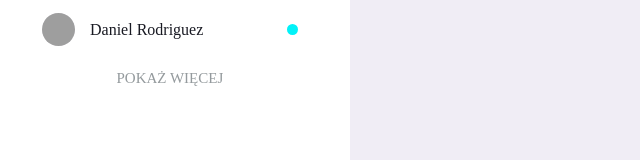
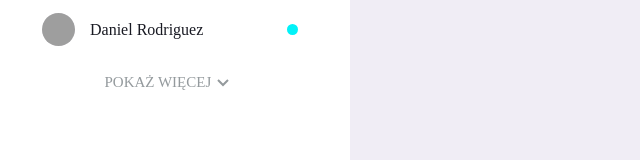
Before and after one commit to Xdellta/SocialMedia, a Vue app: page / in a window 1280 px wide. Shown: the part 556-716 px from the top of the page, without its empty margins (0-640 px from the left). Built offline with nearby package versions, Linux system fonts and the light colour scheme; grey boxes are pictures that could not be loaded; a web font is replaced by a local one.

Commit message:
Preferred color scheme
- Automatic dark/light theme setting system

```diff
--- a/src/App.vue
+++ b/src/App.vue
@@ -27,7 +27,7 @@ import AsideMenu from './components/AsideMenu.vue'
     display: flex;
     align-items: center;
     flex-direction: column;
-    background-color: var(--color-white);
+    background-color: var(--color-background2);
     padding: 35px 30px 0 30px;
   }
 </style>
--- a/src/assets/css/base.scss
+++ b/src/assets/css/base.scss
@@ -1,14 +1,25 @@
 :root {
-  --color-background: #F0EDF5;
+  --color-background1: #F0EDF5;
+  --color-background2: #FFFFFF;
 
-  --color-black: #191A23;
-  --color-white: #FFFFFF;
+  --color-contrast: #191A23;
 
   --color-lightGray: #D0D0D2;
   --color-darkGray: #949A9D;
 
   --color-lightBlue: #02F2F8;
   --color-darkBlue: #083099;
+}
+
+@media (prefers-color-scheme: dark) {
+  :root {
+    --color-background1: #18191A;
+    --color-background2: #242526;
+
+    --color-contrast: white;
+
+    --color-darkBlue: #144ddd;
+  }
 }
 
 *,
@@ -25,7 +36,7 @@ body {
   width: 100vw;
   height: 100vh;
   color: var(--color-black);
-  background: var(--color-background);
+  background: var(--color-background1);
   overflow-x: hidden;
   text-rendering: optimizeLegibility;
   -webkit-font-smoothing: antialiased;
--- a/src/components/AsideMenu.vue
+++ b/src/components/AsideMenu.vue
@@ -1,5 +1,6 @@
 <script>
   import IconSearch from './icons/IconSearch.vue'
+  import IconDownArrow from './icons/IconDownArrow.vue'
 
   import dataGroups from '../assets/data/data-groups.json'
   import dataMe from '../assets/data/data-me.json'
@@ -7,7 +8,8 @@
 
   export default {
     components: {
-      IconSearch
+      IconSearch,
+      IconDownArrow
     },
 
     name: 'MyComponent',
@@ -56,10 +58,6 @@
         this.showMoreFriends = !this.showMoreFriends
       },
 
-      toggleShowMoreFriends() {
-        this.showMoreFriends = !this.showMoreFriends
-      },
-
       filterData(event) {
         const keyword = event.target.value.toLowerCase().trim()
 
@@ -76,8 +74,8 @@
 </script>
 
 <template>
-  <div class="form">
-    <button id="Search-btn"><IconSearch class="IconSearch" /></button>
+  <div class="SearchBox">
+    <div class="box-IconSearch"><IconSearch class="IconSearch" /></div>
     <input type="text" placeholder="Wyszukaj" class="SearchInput" v-on:input="filterData">
   </div>
 
@@ -86,21 +84,22 @@
       <h1 class="title">TWOJE GRUPY:</h1>
 
       <div class="groups__item" v-for="group in myGroups.slice(0, showMoreGroups ? myGroups.length : 6)" :key="group.ID">
-        <img :src="group.Image" :alt="group.Name" class="item-img">
+        <img :src="group.Image" :alt="group.Name" class="item-img" loading="lazy">
         {{ group.Name }}
       </div>
 
-      <span class="collapse-expand" v-show="myGroups.length > 6" @click="toggleShowMoreGroups">
+      <button class="collapse-expand" v-show="myGroups.length > 6" @click="toggleShowMoreGroups">
         {{ showMoreGroups ? 'POKAŻ MNIEJ' : 'POKAŻ WIĘCEJ' }}
-      </span>
+        <IconDownArrow :class="showMoreGroups ? 'up-arrow' : 'down-arrow'" />
+      </button>
     </div>
 
     <div id="friends">
-      <H1 class="title">ZNAJOMI:</H1>
+      <h1 class="title">ZNAJOMI:</h1>
 
       <div class="friends__item" v-for="friend in myFriends.slice(0, showMoreFriends ? myFriends.length : 6)" :key="friend.ID">
         <div class="item__personalData">
-          <img :src="friend.Avatar" :alt="friend.FirstName + ' ' + friend.FirstName" class="item-img">
+          <img :src="friend.Avatar" :alt="friend.FirstName + ' ' + friend.FirstName" class="item-img" loading="lazy">
           {{ friend.FirstName }} {{ friend.LastName }}
         </div>
 
@@ -109,16 +108,17 @@
         </div>
       </div>
 
-      <span class="collapse-expand" v-show="myFriends.length > 6" @click="toggleShowMoreFriends">
+      <button class="collapse-expand" v-show="myFriends.length > 6" @click="toggleShowMoreFriends">
         {{ showMoreFriends ? 'POKAŻ MNIEJ' : 'POKAŻ WIĘCEJ' }}
-      </span>
+        <IconDownArrow :class="showMoreFriends ? 'up-arrow' : 'down-arrow'" />
+      </button>
     </div>
   </div>
 </template>
 
 <style type="scss" scoped>
-  /* form */
-  .form {
+  /* search */
+  .SearchBox {
     height: 47px;
     width: 100%;
     display: flex;
@@ -139,7 +139,7 @@
     fill: var(--color-lightBlue);
   }
 
-  #Search-btn {
+  .box-IconSearch {
     height: 100%;
     width: 47px;
     display: flex;
@@ -152,7 +152,7 @@
   }
 
   .IconSearch {
-    fill: var(--color-white);
+    fill: #FFFFFF;
   }
 
   .SearchInput {
@@ -162,8 +162,8 @@
     border-radius: 0 12px 12px 0;
     border: none;
     outline: none;
-    background-color: var(--color-background);
-    color: var(--color-black);
+    background-color: var(--color-background1);
+    color: var(--color-contrast);
     font-size: 16px;
   }
 
@@ -207,6 +207,7 @@
     display: flex;
     align-items: center;
     margin: 6px 0;
+    color: var(--color-contrast);
   }
 
   .friends__item {
@@ -216,6 +217,7 @@
     align-items: center;
     justify-content: space-between;
     margin: 9px 0;
+    color: var(--color-contrast);
   }
 
   .groups__item:hover, .friends__item:hover {
@@ -232,7 +234,7 @@
     height: 33px;
     width: 33px;
     border-radius: 50%;
-    background-color: var(--color-background);
+    background-color: var(--color-background1);
     margin-right: 15px;
     object-fit: cover;
   }
@@ -252,12 +254,29 @@
   .collapse-expand {
     width: max-content;
     color: var(--color-darkGray);
+    background-color: #00000000;
+    outline: none;
+    border: none;
     font-size: 15px;
     margin: 15px auto 0 auto;
+    display: flex;
+    align-items: center;
   }
 
   .collapse-expand:hover {
     cursor: pointer;
     color: var(--color-darkBlue);
   }
+
+  .down-arrow {
+    fill: var(--color-darkGray);
+    transition: 0.2s;
+    transform: rotate(0);
+  }
+
+  .up-arrow {
+    fill: var(--color-darkGray);
+    transition: 0.2s;
+    transform: rotate(180deg);
+  }
 </style>
--- /dev/null
+++ b/src/components/icons/IconDownArrow.vue
@@ -0,0 +1,5 @@
+<template>
+    <svg xmlns="http://www.w3.org/2000/svg" width="24" height="24" viewBox="0 0 24 24">
+        <path d="M16.293 9.293 12 13.586 7.707 9.293l-1.414 1.414L12 16.414l5.707-5.707z"></path>
+    </svg>
+</template>
```
